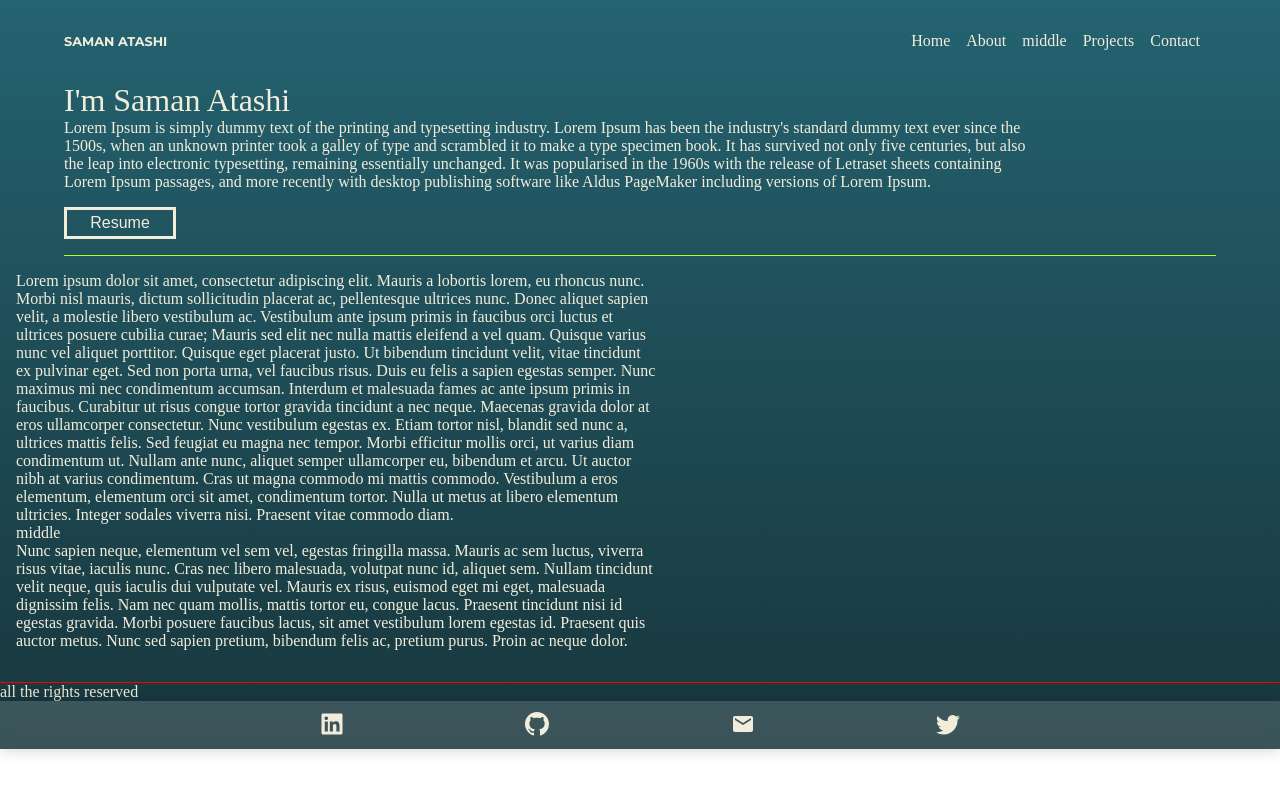
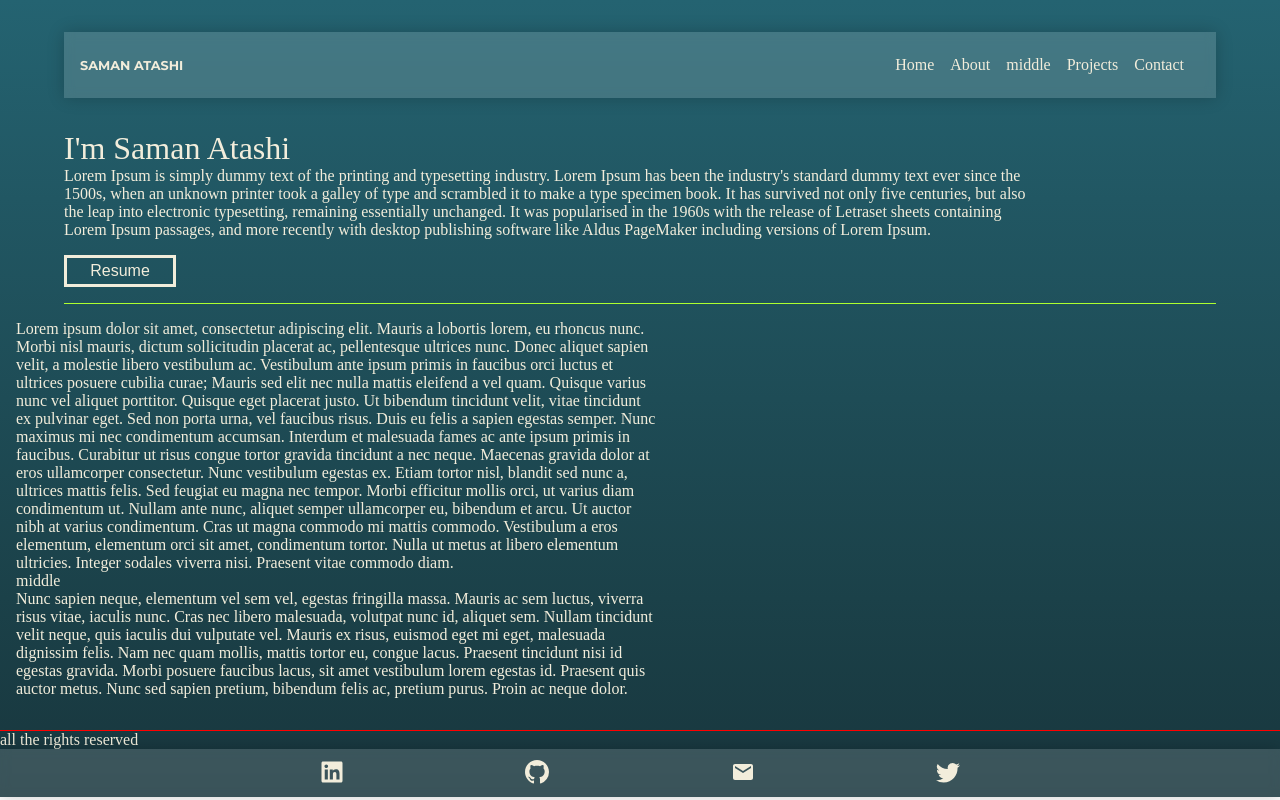
Before and after one commit to SamanAtashi/Portfolio-V.1, a React (Create React App) app: page / in a window 1280 px wide. Built offline with nearby package versions, Linux system fonts and the light colour scheme.

Commit message:
Add position ticky to navbar+style glass

```diff
--- a/src/Components/Navbar/Navbar.module.css
+++ b/src/Components/Navbar/Navbar.module.css
@@ -1,8 +1,16 @@
 .nav {
-	margin: 1.5rem 1rem;
+	padding: 1.5rem 1rem;
 	display: flex;
 	align-items: center;
 	justify-content: space-between;
+	position: -webkit-sticky;
+	position: sticky;
+	top: 0;
+	left: 0;
+	box-shadow: 0 0 1rem 0 rgba(0, 0, 0, 0.2);
+	background-color: rgba(255, 255, 255, 0.15);
+
+	backdrop-filter: blur(5px);
 }
 
 .list {
```
